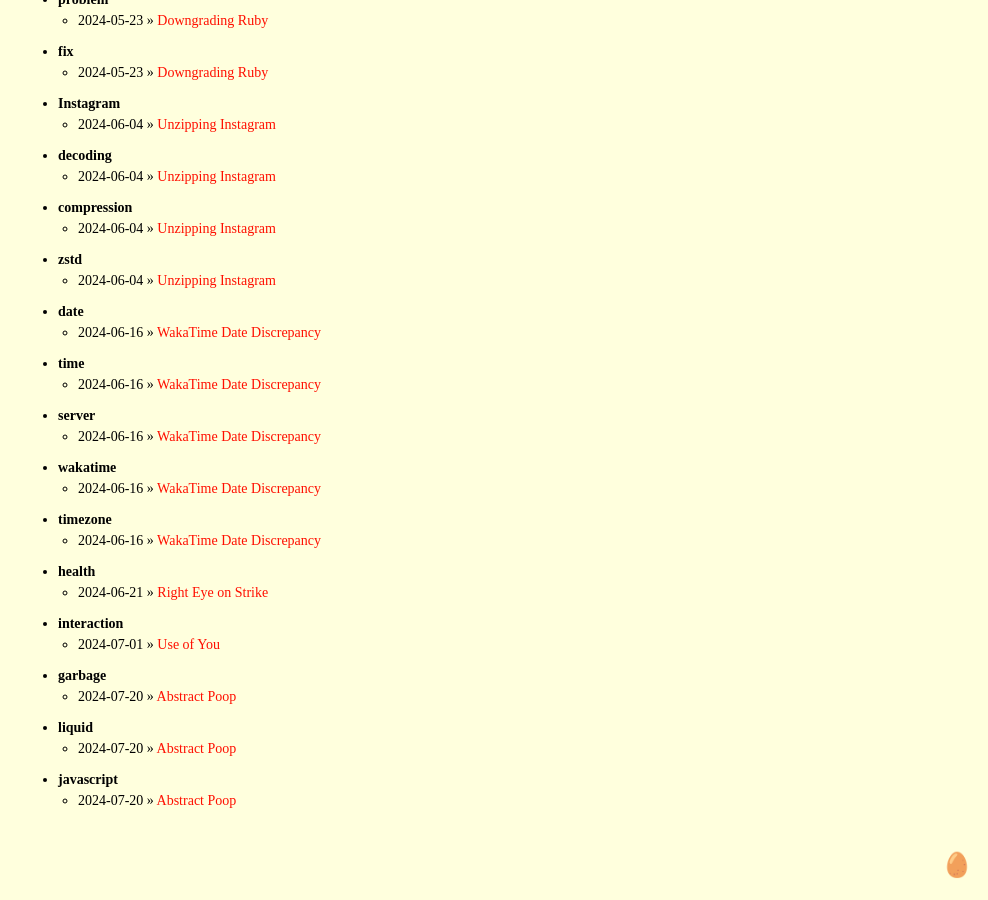
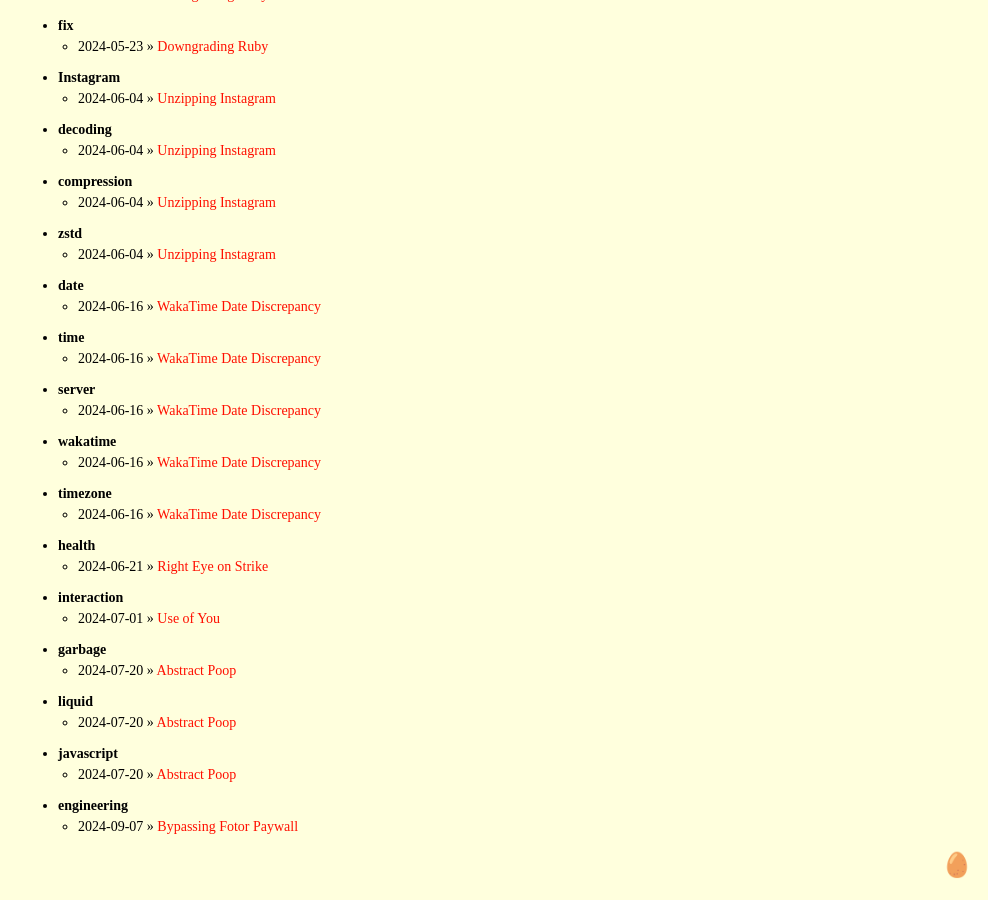
Before and after one commit to CodeDotJS/space, a Jekyll site: the page built from tags.html, in a window 1280 px wide and 900 px high, scrolled down 2920 px. Shown: the whole window, without its empty margins (292-1280 px from the left). Built offline with Jekyll 4.4.1, drawn with Linux system fonts in a browser that asks for light colours; nearby versions of some CDN libraries; some web fonts are replaced; before the commit the page ends 3794 px from its top, so only the background shows below that; some of the changed text lies outside the part shown.

Commit message:
Writeup: Bypassing Fotor Paywall

```diff
--- a/_posts/2024-09-07-bypass-fotor.md
+++ b/_posts/2024-09-07-bypass-fotor.md
@@ -1,7 +1,7 @@
 ---
 layout: post
 title: "Bypassing Fotor Paywall"
-tags: ["raw thoughts"]
+tags: ["engineering"]
 ---
 
 Recently, I needed to upscale my passport-sized photo, which was blurry, and I didn't have time to get a new picture taken for some document that I didn’t care much about. After 5 seconds of googling, I stumbled upon Fotor, which seemed like a good tool for the job, and it’s true. When the unblurring was done, I could see the result right in front of my eyes, but unfortunately, I had to pay in order to download the enhanced image. Since it was just a one-time thing, I didn’t want to pay. Well, I could have taken a screenshot and saved it, but where’s the fun in that?
```
